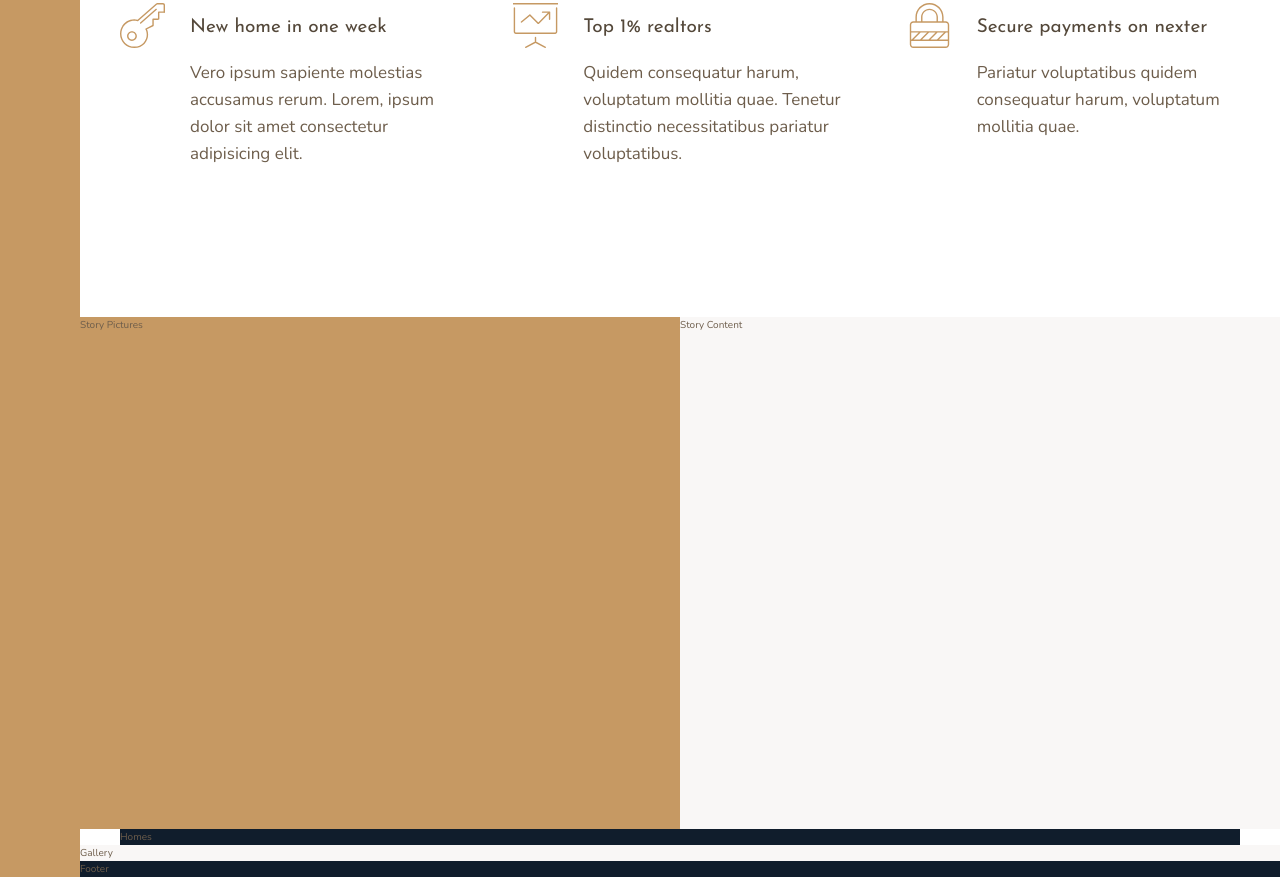
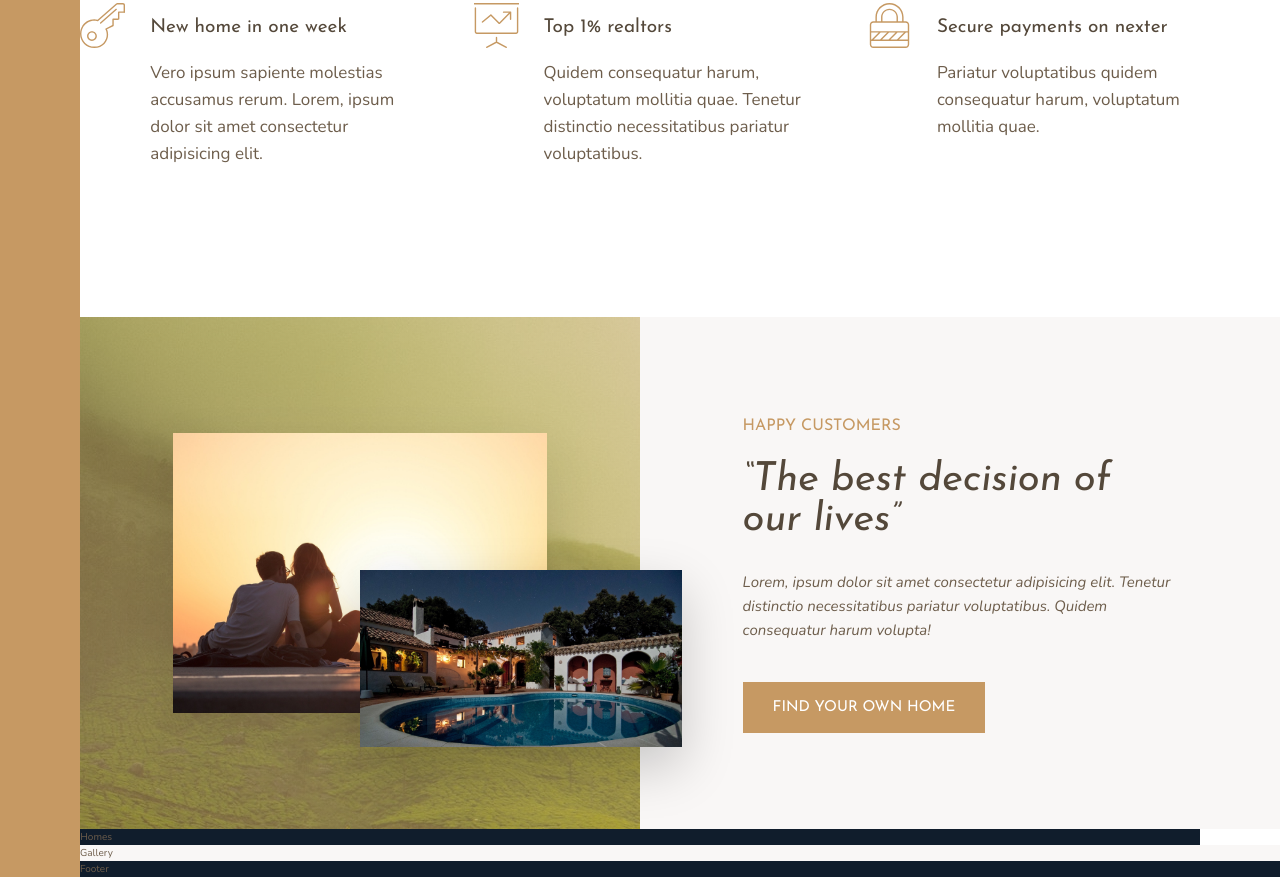
Before and after one commit to donofriov/nexter, a website: page index.html in a window 1280 px wide. Shown: the part 991-1868 px from the top of the page. Drawn offline with nearby package versions, Linux system fonts and the light colour scheme.

Commit message:
add story section

```diff
--- a/index.html
+++ b/index.html
@@ -66,10 +66,14 @@
             </div>
         </section>
         <div class="story__pictures">
-            Story Pictures
+            <img src="img/story-1.jpeg" alt="Couple with new house" class="story__img--1">
+            <img src="img/story-2.jpeg" alt="New house" class="story__img--2">
         </div>
         <div class="story__content">
-            Story Content
+            <h3 class="heading-3 mb-sm">Happy Customers</h3>
+            <h2 class="heading-2 heading-2--dark mb-md">&ldquo;The best decision of our lives&rdquo;</h2>
+            <p class="story__text">Lorem, ipsum dolor sit amet consectetur adipisicing elit. Tenetur distinctio necessitatibus pariatur voluptatibus. Quidem consequatur harum volupta!</p>
+            <button class="btn">Find your own home</button>
         </div>
         <section class="homes">
             Homes
--- a/sass/_story.scss
+++ b/sass/_story.scss
@@ -1,11 +1,56 @@
 .story {
+
     &__pictures {
         background-color: $color-primary;
+        background-image: linear-gradient(rgba($color-primary, .5), rgba($color-primary, .5)), url(../img/back.jpg);
         grid-column: full-start / col-end 4;
+
+        display: grid;
+        grid-template-rows: repeat(6, 1fr);
+        grid-template-columns: repeat(6, 1fr);
+        align-items: center;
+    }
+
+    &__img--1 {
+        width: 100%;
+        grid-row: 2 / 6;
+        grid-column: 2 / 6;
+
+        box-shadow: 0 2rem 5rem rgba(#000, .1);
+    }
+
+    &__img--2 {
+        width: 115%;
+        z-index: 20;
+
+        grid-column: 4 / 7;
+        grid-row: 4 / 6;
+
+        box-shadow: 0 2rem 5rem rgba(#000, .2);
     }
 
     &__content {
         background-color: $color-grey-light-1;
-        grid-column: col-start 5 / full-end
+        grid-column: col-start 5 / full-end;
+
+        padding: 6rem 8vw;
+
+        // This is a 1 dimensional design so flex makes
+        // sense to use in this situation.
+        display: flex;
+        flex-direction: column;
+        justify-content: center;
+        align-items: flex-start;
+
+        // You can also use css grid
+        // display: grid;
+        // align-content: center;
+        // jusitfy-items: start;
+    }
+
+    &__text {
+        font-size: 1.5rem;
+        font-style: italic;
+        margin-bottom: 4rem;
     }
 }
--- a/sass/_typography.scss
+++ b/sass/_typography.scss
@@ -9,10 +9,24 @@
 
 .heading-2 {
     @extend %heading;
+    font-size: 4rem;
+    font-style: italic;
+    line-height: 1;
+
+    &--light {
+        color: $color-grey-light-1;
+    }
+
+    &--dark {
+        color: $color-grey-dark-1;
+    }
 }
 
 .heading-3 {
     @extend %heading;
+    font-size: 1.6rem;
+    color: $color-primary;
+    text-transform: uppercase;
 }
 
 .heading-4 {
@@ -27,3 +41,26 @@
         color: $color-grey-dark-1;
     }
 }
+
+.btn {
+    background-color: $color-primary;
+    color: #fff;
+    border: none;
+    border-radius: 0;
+    font-family: $font-display;
+    font-size: 1.5rem;
+    text-transform: uppercase;
+    padding: 1.8rem 3rem;
+    cursor: pointer;
+    transition: all .2s;
+
+    &:hover {
+        background-color: $color-primary-dark;
+    }
+}
+
+// Helper Classes
+.mb-sm { margin-bottom: 2rem; }
+.mb-md { margin-bottom: 3rem; }
+.mb-lg { margin-bottom: 4rem; }
+.mb-xl { margin-bottom: 8rem; }
```
Also changed, not shown: img/text.txt (deleted, +0 -18 lines), css/style.css.
